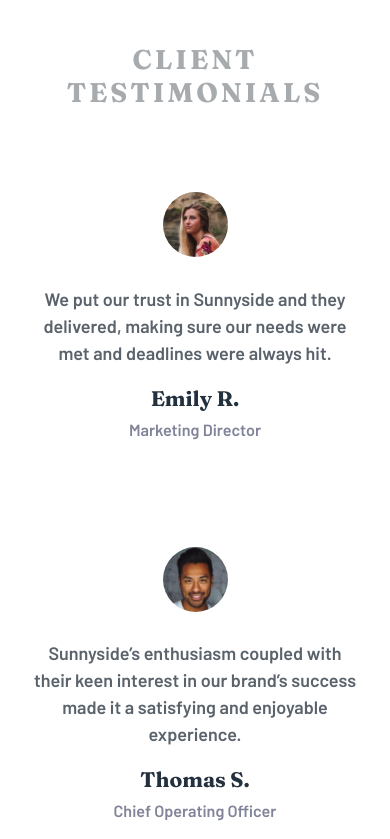
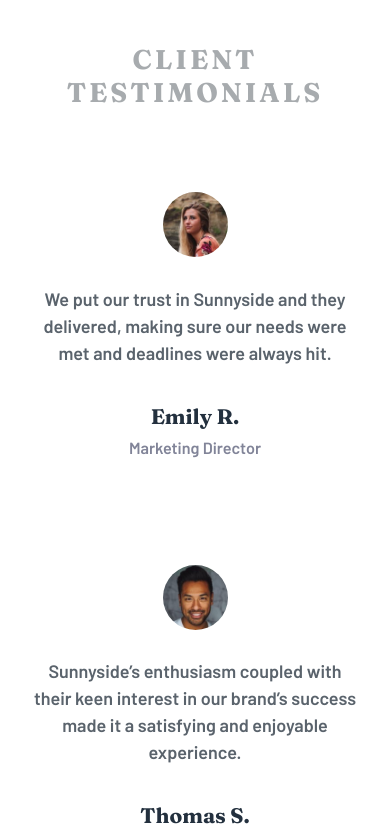
Before and after one commit to AbderrahmaneFadili/sunnyside-agency-landing-page, a React (Create React App) app: page / in a window 390 px wide. Shown: the part 3920-4759 px from the top of the page. Built offline with nearby package versions, Linux system fonts and the light colour scheme.

Commit message:
Making the Testimonials Responsive

```diff
--- a/src/components/Testimonials/Testimonials.styles.js
+++ b/src/components/Testimonials/Testimonials.styles.js
@@ -8,6 +8,12 @@ export const TestimonialsContainer = styled.div`
   max-width: 90%;
   width: 100%;
   margin: 0 auto;
+  display: flex;
+  flex-direction: column;
+
+  @media screen and (min-width: 950px) {
+    flex-direction: row;
+  }
 `;
 
 export const TestimonialsTitle = styled.h2`
@@ -44,6 +50,7 @@ export const TestimonialName = styled.h3`
   color: var(--very-dark-desaturated-blue);
   font-family: var(--headings-buttons-font);
   margin-bottom: 0.5rem;
+  margin-top: 1rem;
 `;
 
 export const TestimonialJob = styled.p`
```
